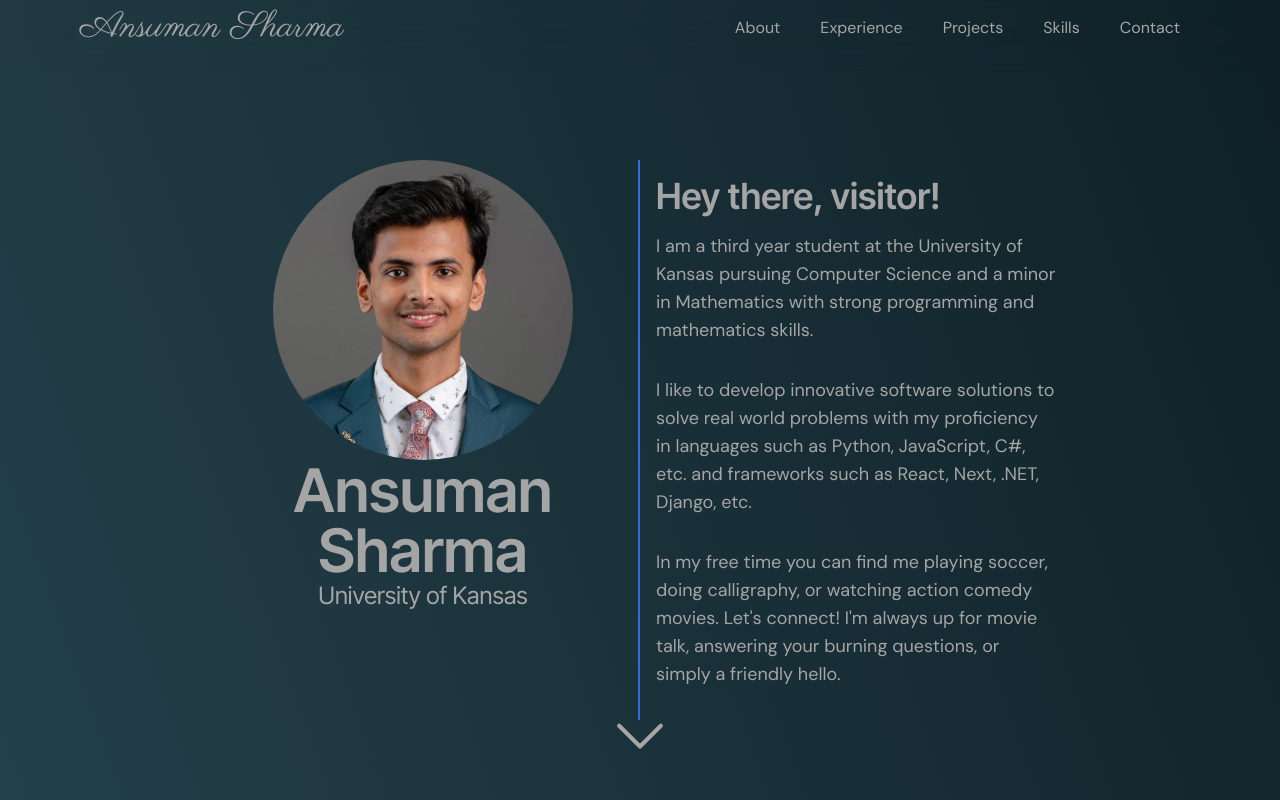
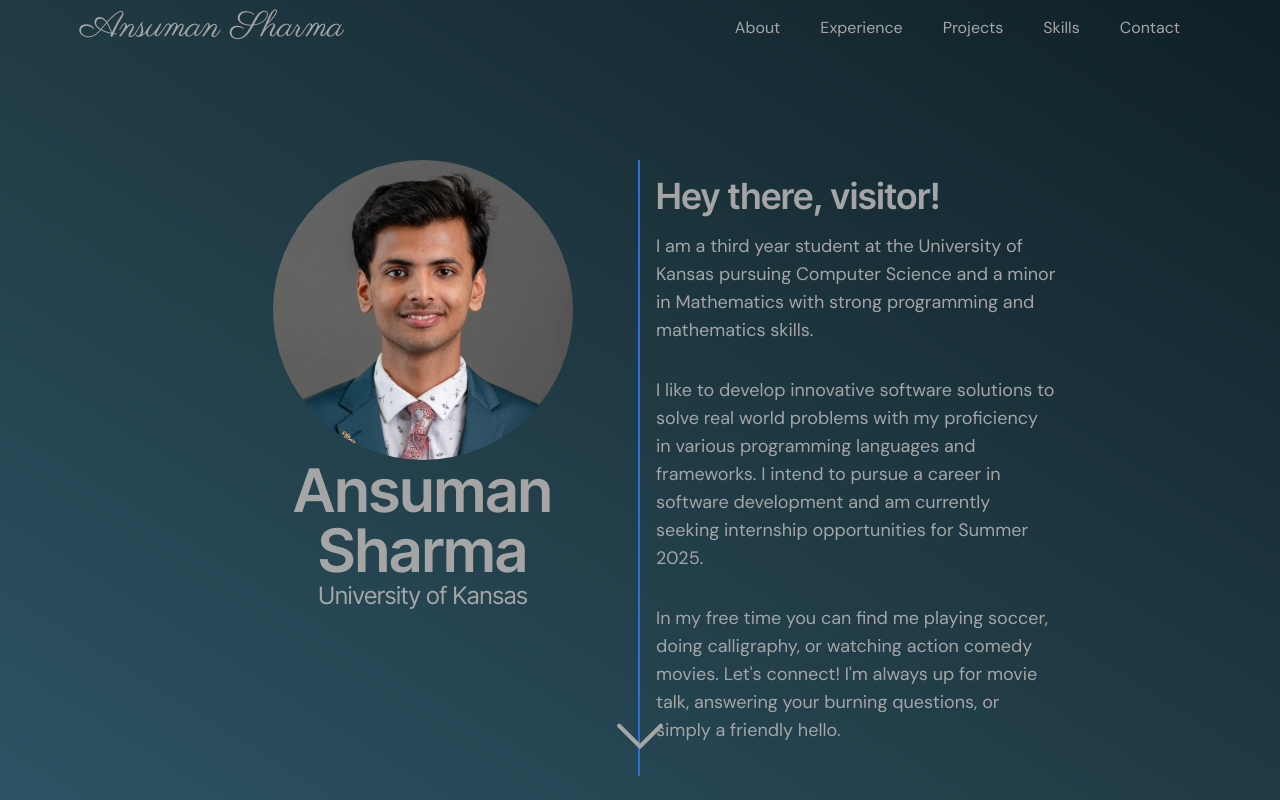
Before and after one commit to an-siuu-man/portfolio, a Next.js app in the folder portfolio/: page / in a window 1280 px wide. Shown: the top 800 px of the page. Built offline with nearby package versions, Linux system fonts and the light colour scheme.

Commit message:
added landing page animation

```diff
--- a/portfolio/src/app/components/About.js
+++ b/portfolio/src/app/components/About.js
@@ -120,13 +120,19 @@ export default function About() {
             Hey there, visitor!
           </h1>
           <p className='font-dmsans text-lg py-4'>
-            I am a third year student at the University of Kansas pursuing Computer Science and a minor in Mathematics with strong programming and mathematics skills.
+            I am a third year student at the University of Kansas pursuing Computer Science
+            and a minor in Mathematics with strong programming and mathematics skills.
           </p>
           <p className='font-dmsans text-lg py-4'>
-            I like to develop innovative software solutions to solve real world problems with my proficiency in languages such as Python, JavaScript, C#, etc. and frameworks such as React, Next, .NET, Django, etc.
+            I like to develop innovative software solutions to solve real world problems
+            with my proficiency in various programming languages and frameworks.
+            I intend to pursue a career in software development and am currently seeking
+            internship opportunities for Summer 2025.
           </p>
           <p className='font-dmsans text-lg py-4'>
-            In my free time you can find me playing soccer, doing calligraphy, or watching action comedy movies. Let's connect! I'm always up for movie talk, answering your burning questions, or simply a friendly hello.
+            In my free time you can find me playing soccer, doing calligraphy,
+            or watching action comedy movies. Let's connect! I'm always up for
+             movie talk, answering your burning questions, or simply a friendly hello.
           </p>
         </div>
       </div>
--- a/portfolio/src/app/components/DotnetIcon.js
+++ b/portfolio/src/app/components/DotnetIcon.js
@@ -18,7 +18,6 @@ export default function DotnetIcon() {
                     xmlns="http://www.w3.org/2000/svg"
                     className="transition duration-300"
                 >
-                    <title>dotnet</title>
                     <path
                         d="M3.175 20.551c-0.001 0.289-0.123 0.549-0.318 0.733l-0.001 0c-0.2 0.188-0.47 0.303-0.767 0.303s-0.568-0.116-0.769-0.304l0.001 0.001c-0.195-0.184-0.317-0.444-0.317-0.732s0.122-0.549 0.318-0.732l0.001-0c0.2-0.188 0.47-0.303 0.767-0.303s0.567 0.115 0.768 0.304l-0.001-0.001c0.195 0.184 0.317 0.444 0.318 0.733v0zM14.051 21.417h-1.947l-5.126-8.088c-0.118-0.182-0.227-0.392-0.314-0.613l-0.009-0.024h-0.045c0.041 0.365 0.064 0.787 0.064 1.215 0 0.104-0.001 0.208-0.004 0.312l0-0.015v7.213h-1.721v-11.003h2.073l4.955 7.898c0.209 0.326 0.344 0.552 0.404 0.675h0.030c-0.050-0.374-0.078-0.806-0.078-1.245 0-0.083 0.001-0.165 0.003-0.248l-0 0.012v-7.093h1.715zM22.433 21.417h-6.025v-11.003h5.786v1.55h-4.005v3.117h3.69v1.542h-3.69v3.254h4.244zM30.996 11.964h-3.084v9.454h-1.781v-9.454h-3.077v-1.55h7.941z"
                         fill={isHovered ? "#000000" : "#a5a5a5"}
@@ -26,6 +25,7 @@ export default function DotnetIcon() {
                     />
                 </svg>
             </div>
+            <p className={`font-dmsans font-light text-lg ${isHovered ? 'opacity-1' : 'opacity-0'} duration-300`}>.NET</p>
         </div>
     );
 }
--- a/portfolio/src/app/components/Project.js
+++ b/portfolio/src/app/components/Project.js
@@ -34,7 +34,7 @@ export default function Project(props) {
         </h1>
       </div>
 
-      <div className="flex flex-col text-center text-[#ddd] w-full h-full z-5 items-center bg-[#1f3037] p-4 rounded-bl-xl rounded-br-xl">
+      <div className="flex flex-col text-center text-[#ddd] w-full h-full z-5 items-center justify-start bg-[#1f3037] p-4 rounded-bl-xl rounded-br-xl">
       <div className="flex flex-row flex-wrap justify-center items-center w-full">
         {
           props.skills.map((skill, index) => (
--- a/portfolio/src/app/components/ReactIcon.js
+++ b/portfolio/src/app/components/ReactIcon.js
@@ -24,7 +24,7 @@ export default function ReactIcon() {
                     </g>
                 </svg>
             </div>
-            <p className={`font-dmsans font-light text-lg ${isHovered ? 'opacity-1' : 'opacity-0'} duration-300`}>React/React Native</p>
+            <p className={`font-dmsans font-light text-md whitespace-normal ${isHovered ? 'opacity-1' : 'opacity-0'} duration-300`}>React/React Native</p>
         </div>
     );
 }
--- a/portfolio/src/app/components/Skills.js
+++ b/portfolio/src/app/components/Skills.js
@@ -35,7 +35,7 @@ export default function Skills() {
     }, []);
 
     return (
-        <div ref={skillsRef} className="skills-section flex flex-col justify-start items-center transition duration-1000 opacity-0 ">
+        <div ref={skillsRef} className="skills-section flex flex-col justify-start items-center transition duration-1000 my-[20vh] opacity-0 ">
             <div className="skills flex flex-row w-full px-20 items-stretch">
                 <div className="skills-left w-[50%] flex flex-col border-[transparent] border-r-[#2e70db] border-r-2 justify-start items-center">
                     <h1 className="font-inter font-semibold text-6xl">Skills</h1>
--- a/portfolio/src/app/globals.css
+++ b/portfolio/src/app/globals.css
@@ -19,17 +19,29 @@
 html {
   scroll-behavior: smooth;
 }
+
+
 body {
   color: #a5a5a5;
   background: linear-gradient(to bottom left, #0f2027, #203a43, #2c5364);
+  background-position: center;
+  background-size: cover;
+  background-repeat: no-repeat;
+  background-attachment: fixed;
+  overflow-y: hidden;
+  margin-bottom: 20%;
+}
 
-  /* background-image: url('/background.jpg');
-  background-size:cover;
-  background-position: center;
-  background-repeat: no-repeat;
-  backdrop-filter: blur(10px);
-  height: 100vh; */
-  margin-bottom: 20%;
+.hexagon {
+  stroke-dasharray: 400;
+  stroke-dashoffset: 400;
+  animation: draw 2.5s forwards;
+}
+
+@keyframes draw {
+  to {
+    stroke-dashoffset: 0;
+  }
 }
 
 .down-arrow {
--- a/portfolio/src/app/page.js
+++ b/portfolio/src/app/page.js
@@ -1,29 +1,63 @@
 'use client';
-
-
-import { useEffect } from "react";
-
-
+import { useEffect, useState } from "react";
 import Navbar from "./components/Navbar";
 import About from "./components/About";
 import Experience from "./components/Experience";
 import Projects from "./components/Projects";
 import Skills from "./components/Skills";
+import Contact from "./components/Contact";
+
+
+
+
+
+
 export default function Home() {
+  const [isAnimationComplete, setIsAnimationComplete] = useState(false);
+
+  useEffect(() => {
+    const polygon = document.querySelector('.polygon-container');
+    const polygonText = document.querySelector('.polygon-text');
+    const Body = document.querySelector('body');
+
+    if (polygon && polygonText && Body) {
+      setTimeout(() => {
+        polygon.style.opacity = '0';
+        polygonText.style.opacity = '0';
+        setTimeout(() => {
+        setIsAnimationComplete(true);
+        Body.style.overflowY = 'scroll';
+        }, 500);
+      }, 2500); // Match this duration with the animation duration
+    }
+
+  }, []);
+
+
 
 
   return (
-    <div className="flex flex-col items-center ">
-      <Navbar />
-      <div className="w-[80%]">
-      {/* <div style={backgroundImage}></div> */}
-
-
-        <About />
-        <Experience />
-        <Projects />
-        <Skills />
+    <div className="flex flex-col items-center justify-center">
+      <div className="polygon-container transition duration-500 absolute top-1/2 left-[51%] transform -translate-x-1/2 -translate-y-1/2 flex z-50 justify-center items-center">
+        <svg height="140" width="180" xmlns="http://www.w3.org/2000/svg">
+          <polygon
+            points="75,7.5 129,38.5 129,101 75,132.5 21,101 21,38.5 75,7.5"
+            style={{ fill: 'none', stroke: 'white', strokeWidth: 4 }}
+            className="hexagon"
+          />
+          <text className="polygon-text font-dmsans transition duration-500" x="75" y="75" textAnchor="middle" fill="white" fontSize="50" dy=".3em">AS</text>
+        </svg>
       </div>
+      {isAnimationComplete && (
+        <div className="everything-container duration-500 flex flex-col items-center w-[80%]">
+          <Navbar />
+          <About />
+          <Experience />
+          <Projects />
+          <Skills />
+          <Contact />
+        </div>
+      )}
     </div>
   );
 }
```
Also changed, not shown: portfolio/src/app/components/Contact.js (+49 -0 lines), portfolio/src/app/components/SqlIcon.js (+14 -15 lines), portfolio/src/app/components/TailwindCSSIcon.js (+11 -12 lines).
